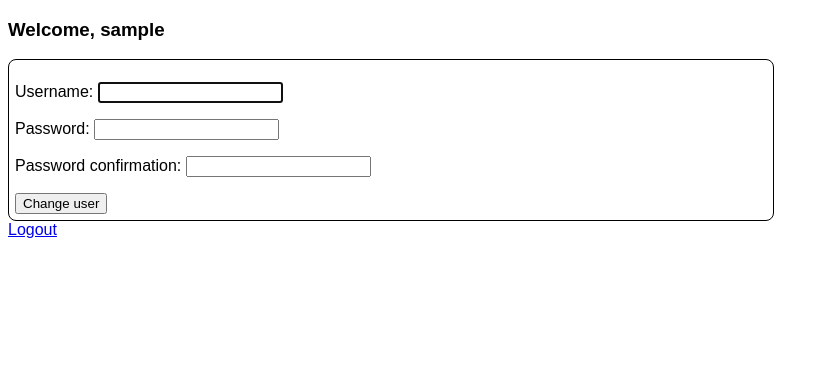
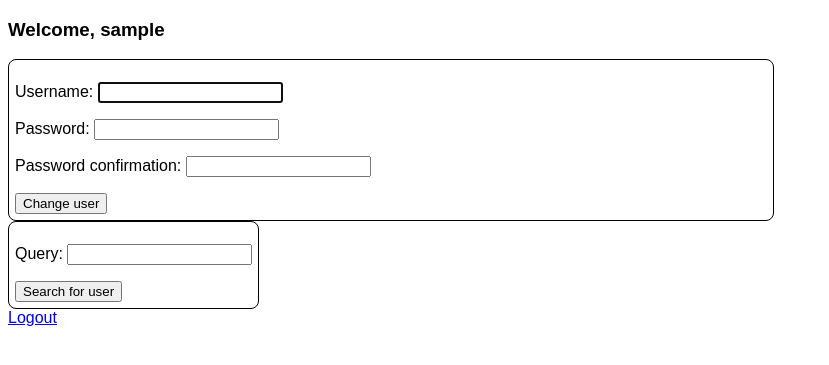
Before and after one commit to G060N0FF/ATG_task_1, a Django app: page / in a window 1280 px wide. Shown: the top 365 px of the page, without its empty margins (0-829 px from the left). Run offline with Django 3.2, Linux system fonts and the light colour scheme; the visitor is signed in with stand-in values (Sample User, id 1).

Commit message:
Search for users

```diff
--- /dev/null
+++ b/ChatProject/App/forms.py
@@ -0,0 +1,5 @@
+from django import forms
+
+
+class SearchForm(forms.Form):
+    query = forms.CharField(max_length=200)
--- a/ChatProject/App/templates/App/index.html
+++ b/ChatProject/App/templates/App/index.html
@@ -16,6 +16,7 @@
         .errorlist {
             display: block;
         }
+
     </style>
 </head>
 <body>
@@ -25,9 +26,24 @@
         <form method="post" action="{% url 'index' %}">
             {% csrf_token %}
             {{ user_change_form.as_p }}
-            <button type="submit" id="change">Change user</button>
+            <button name="change" type="submit">Change user</button>
         </form>
     </div>
+
+    <div style="border: 1px solid black; border-radius: 8px; width: fit-content; padding: 6px;">
+        <form method="post" action="{% url 'index' %}">
+            {% csrf_token %}
+            {{ user_search_form.as_p }}
+            <button name="search" type="submit">Search for user</button>
+        </form>
+    </div>
+
+    {% if found_users %}
+        <h5>Results:</h5>
+        {% for f_user in found_users %}
+            <p>{{ f_user.username }}</p>
+        {% endfor %}
+    {% endif %}
 
     <a href="/accounts/logout/?next=/">Logout</a>
 </body>
--- a/ChatProject/App/views.py
+++ b/ChatProject/App/views.py
@@ -3,6 +3,7 @@ from django.contrib.auth.decorators import login_required
 from django.contrib.auth.forms import UserCreationForm
 from django.contrib.auth.models import User
 from django.contrib.auth import login, authenticate
+from .forms import SearchForm
 
 
 # index view
@@ -11,30 +12,39 @@ def index(request):
     # a form to update the user information
     user_change_form = UserCreationForm()
 
-    user_copy = request.user.username
+    # a form to search for users
+    user_search_form = SearchForm()
+
+    found_users = []
 
     # if a form has been filled
     if request.method == 'POST':
-        # get the filled form
-        user_change_form = UserCreationForm(data=request.POST, instance=request.user)
+        # check if the user has been changed
+        if 'username' in request.POST:
+            user_change_form = UserCreationForm(data=request.POST, instance=request.user)
+            if user_change_form.is_valid():
+                username = request.POST['username']
+                password = request.POST['password1']
+                if not User.objects.filter(username=username).exists():
+                    request.user.username = username;
+                    request.user.set_password(password)
+                    request.user.save()
 
-        # check if the user has been changed
-        if user_change_form.is_valid():
-            username = request.POST['username']
-            password = request.POST['password1']
-            if not User.objects.filter(username=username).exists():
-                request.user.username = username;
-                request.user.set_password(password)
-                request.user.save()
+                    login(request, request.user)
 
-                login(request, request.user)
+        # check if the user has searched for other users
+        else:
+            user_search_form = SearchForm(request.POST)
+            if user_search_form.is_valid():
+                query = request.POST['query']
+                found_users = User.objects.filter(username__icontains=query)
 
-            return redirect('/')
-        else:
-            request.user.username = user_copy
-            request.user.save()
-
-    context = {'user': request.user.username, 'user_change_form': user_change_form}
+    context = {
+        'user': request.user.username,
+        'user_change_form': user_change_form,
+        'user_search_form': user_search_form,
+        'found_users': found_users
+    }
     return render(request, 'App/index.html', context)
 
 
```
